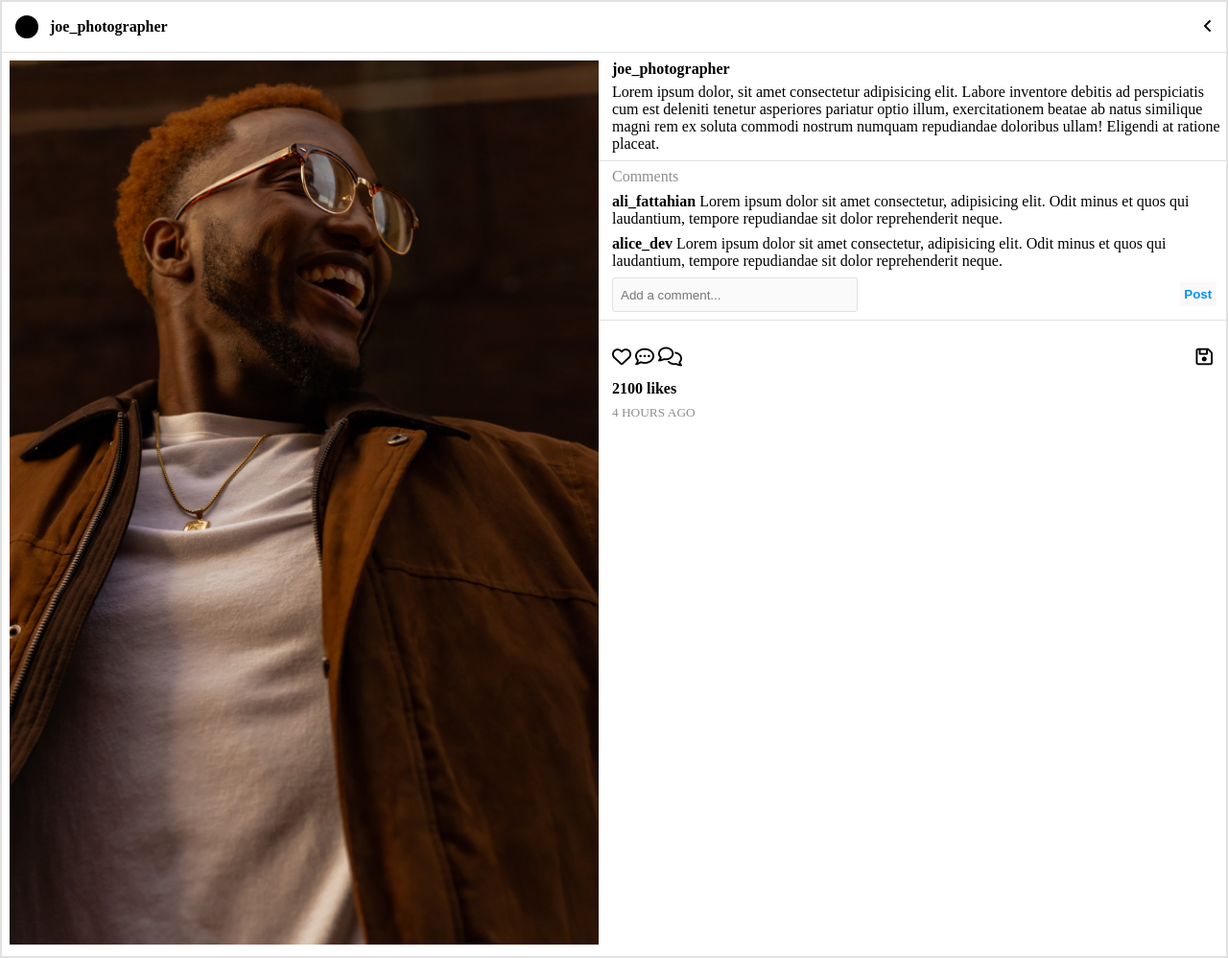
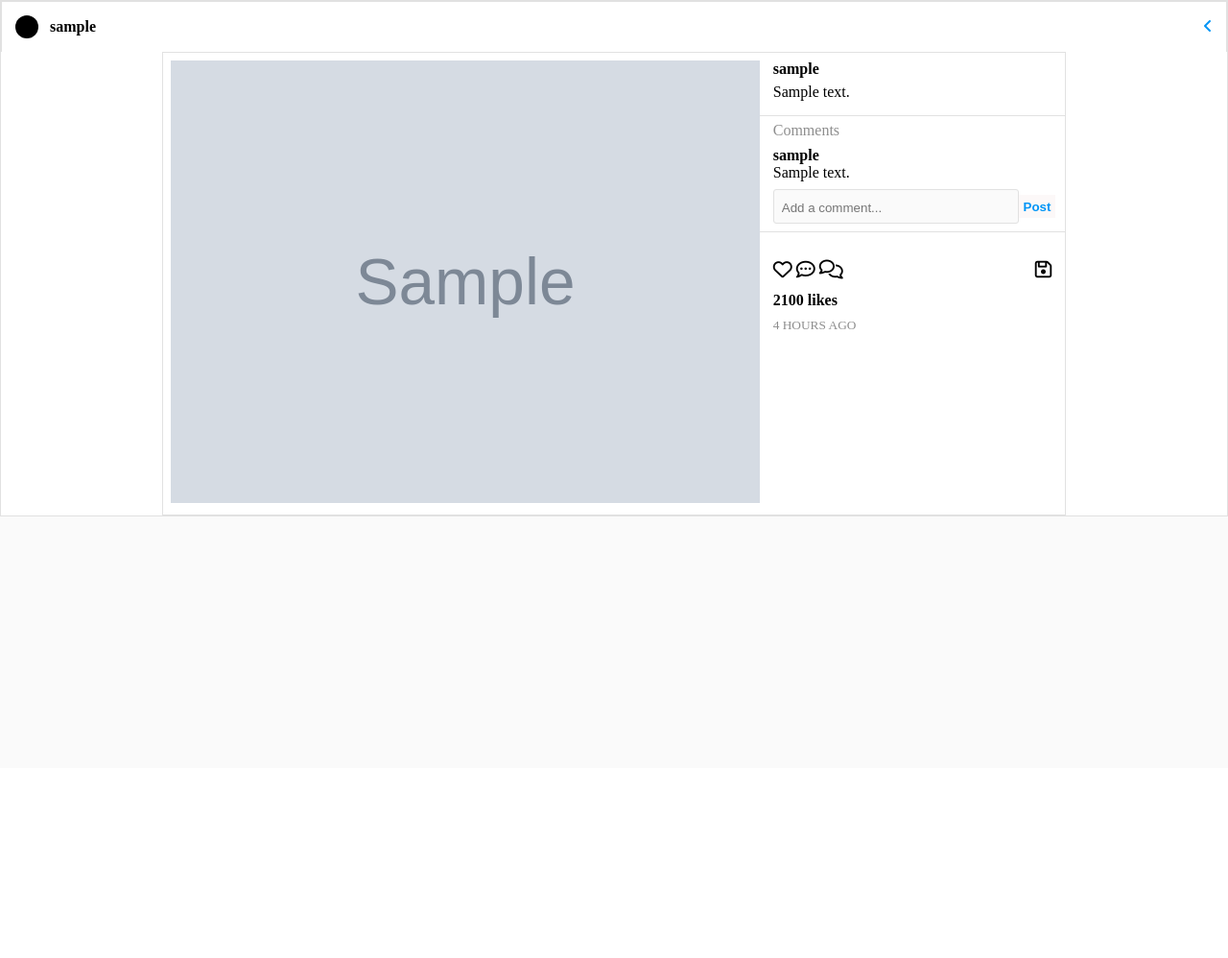
Before and after one commit to Ali-Fattahian/instagram-clone, a Django app: page /homepage/1/posts/1/ in a window 1280 px wide. Shown: the whole page at 96% size. After the commit the page ends 538 px from the top, so only its background shows below. Run offline with Django 4.2, Linux system fonts and the light colour scheme; tables that the repository leaves empty hold one stand-in row (values such as "Sample post"); grey boxes marked "Sample" are stand-in pictures; some libraries are stand-ins or nearby versions.

Commit message:
add context to post-detail to show correct information

```diff
--- a/instagram_clone/core/static/core/post-detail.css
+++ b/instagram_clone/core/static/core/post-detail.css
@@ -113,6 +113,9 @@ input {
 .post__date-created {
   padding-left: 14px; }
 
+.poster-return {
+  color: #0095f6; }
+
 @media screen and (max-width: 950px) {
   .post .post-top {
     width: 100%; }
--- a/instagram_clone/core/templates/core/post-detail.html
+++ b/instagram_clone/core/templates/core/post-detail.html
@@ -16,48 +16,36 @@
         <div class="post__profile-links">
           <div class="poster__picture"></div>
           <div class="poster__username">
-            <a href="#">joe_photographer</a>
+            <a href="{% url 'core:user-account' post.profile.slug %}">{{ post.profile.username }}</a>
           </div>
         </div>
-        <a class="poster-return"><i class="fa fa-angle-left"></i></a>
+        <a href="#" class="poster-return"><i class="fa fa-angle-left"></i></a>
       </div>
       <div class="post-details">
         <div class="post__picture">
           <img
-            src="../dist/images/demo-pic-1.jpg"
-            alt="joe_photographer picture"
+            src="{{ post.image.url }}"
+            alt="{{ post.profile.username }} post image"
           />
         </div>
         <div class="under-picture">
           <div class="post__bio">
-            <a href="#">joe_photographer</a>
+            <a href="{% url 'core:user-account' post.profile.slug %}">{{ post.profile.username }}</a>
             <p>
-              Lorem ipsum dolor, sit amet consectetur adipisicing elit. Labore
-              inventore debitis ad perspiciatis cum est deleniti tenetur
-              asperiores pariatur optio illum, exercitationem beatae ab natus
-              similique magni rem ex soluta commodi nostrum numquam repudiandae
-              doloribus ullam! Eligendi at ratione placeat.
+              {{ post.content|linebreaks }}
             </p>
           </div>
           <div class="post__comments">
             <p class="comments__title">Comments</p>
             <div class="comments">
+              {% for comment in post.comments.all %}
               <div class="comment">
-                <a href="#" class="comment__author">ali_fattahian</a>
+                <a href="{% url 'core:user-account' comment.profile.slug %}" class="comment__author">{{ comment.profile.username }}</a>
                 <p class="comment__content">
-                  Lorem ipsum dolor sit amet consectetur, adipisicing elit. Odit
-                  minus et quos qui laudantium, tempore repudiandae sit dolor
-                  reprehenderit neque.
+                  {{ comment.content|linebreaks }}
                 </p>
               </div>
-              <div class="comment">
-                <a href="#" class="comment__author">alice_dev</a>
-                <p class="comment__content">
-                  Lorem ipsum dolor sit amet consectetur, adipisicing elit. Odit
-                  minus et quos qui laudantium, tempore repudiandae sit dolor
-                  reprehenderit neque.
-                </p>
-              </div>
+              {% endfor %}
             </div>
             <div class="comment__add">
               <form action="#" method="post">
```
